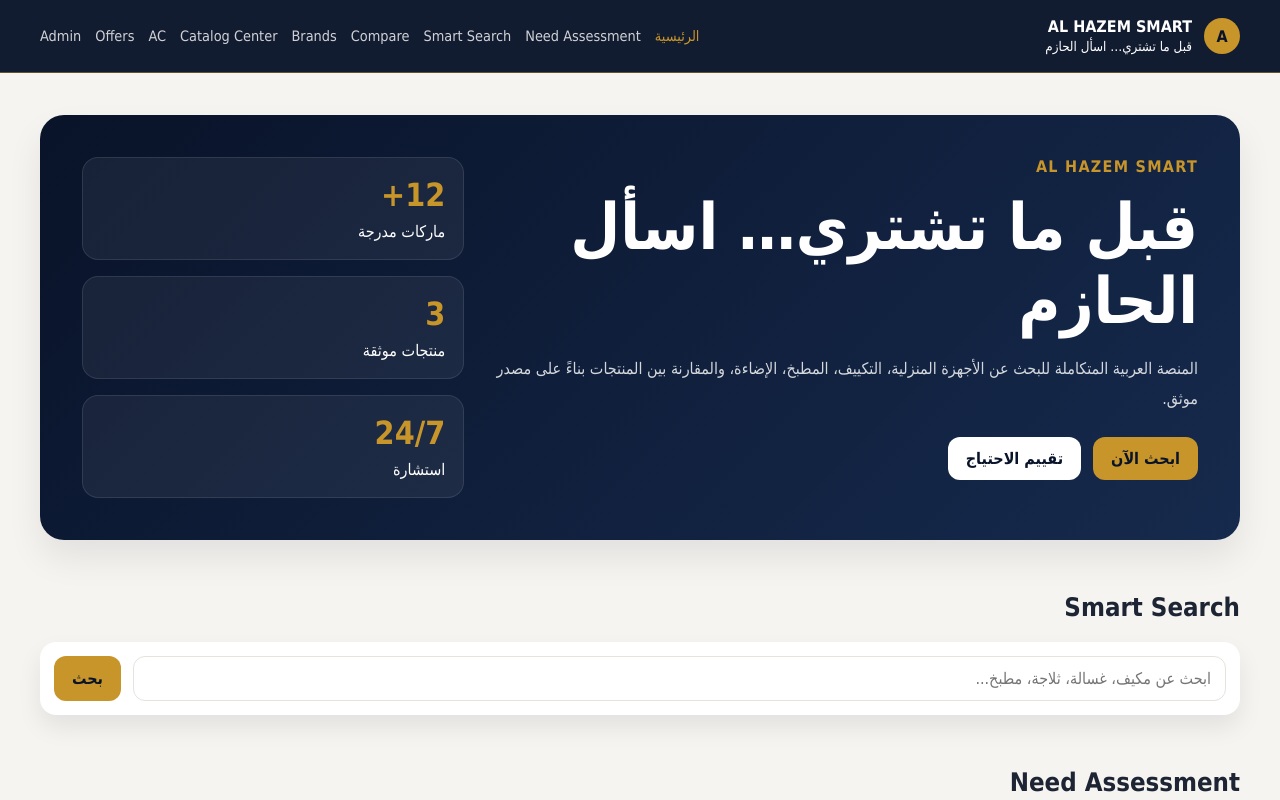
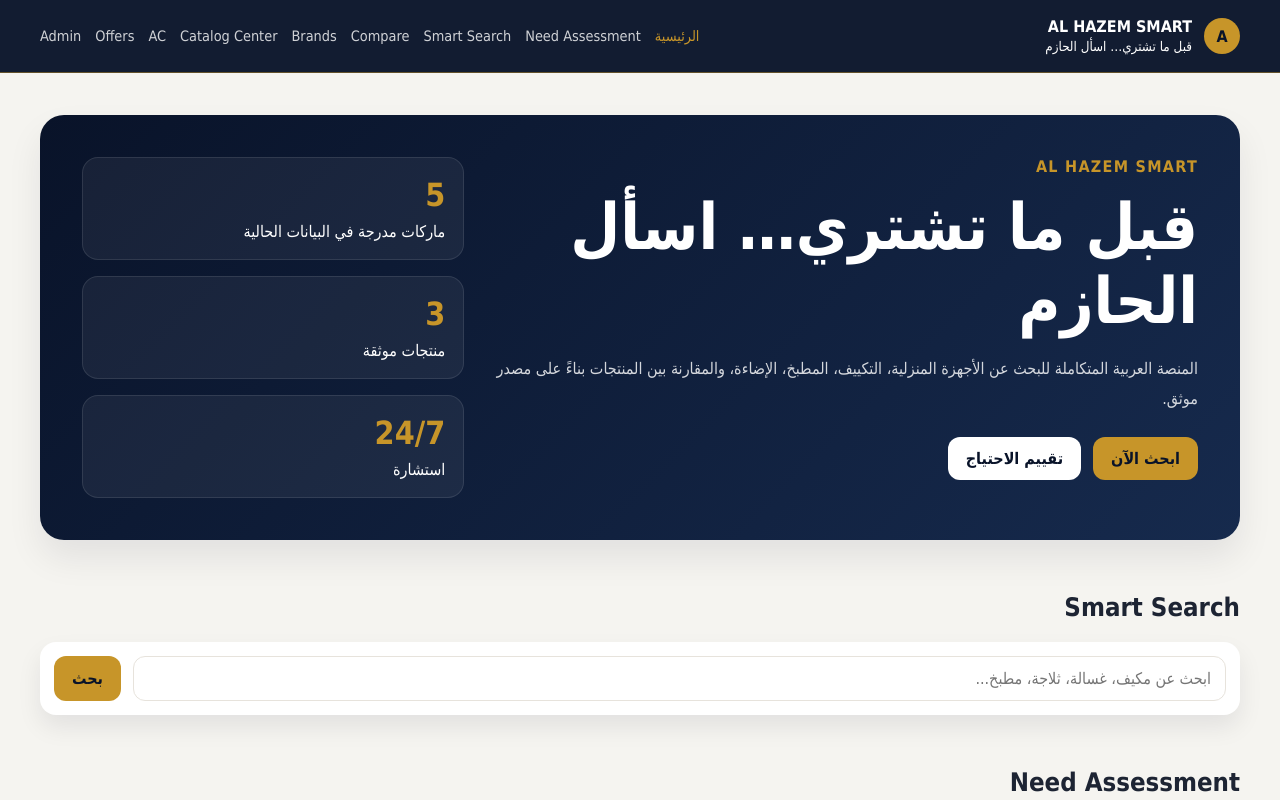
Before and after one commit to hazemproooo5-boop/al-alamia-group--Alhazem, a Next.js app: page / in a window 1280 px wide. Shown: the top 800 px of the page. Built offline with nearby package versions, Linux system fonts and the light colour scheme.

Commit message:
fix: avoid fallback entities on invalid detail routes

```diff
--- a/src/App.tsx
+++ b/src/App.tsx
@@ -118,8 +118,8 @@ function HomePage() {
 
         <div className="hero-panel">
           <div className="mini-stat">
-            <strong>12+</strong>
-            <span>ماركات مدرجة</span>
+            <strong>{brands.length}</strong>
+            <span>ماركات مدرجة في البيانات الحالية</span>
           </div>
           <div className="mini-stat">
             <strong>3</strong>
@@ -299,7 +299,8 @@ function SmartSearchPage() {
 
 function ProductDetailPage() {
   const { slug } = useParams();
-  const product = products.find((item) => item.slug === slug) ?? products[0];
+  const product = products.find((item) => item.slug === slug);
+  if (!product) return <NotFoundPage />;
   const latestPrice = priceService.getLatest(product.id);
 
   return (
@@ -425,7 +426,8 @@ function BrandsPage() {
 
 function BrandDetailPage() {
   const { slug } = useParams();
-  const brand = brands.find((item) => item.slug === slug) ?? brands[0];
+  const brand = brands.find((item) => item.slug === slug);
+  if (!brand) return <NotFoundPage />;
 
   return (
     <div className="container page-block">
```
